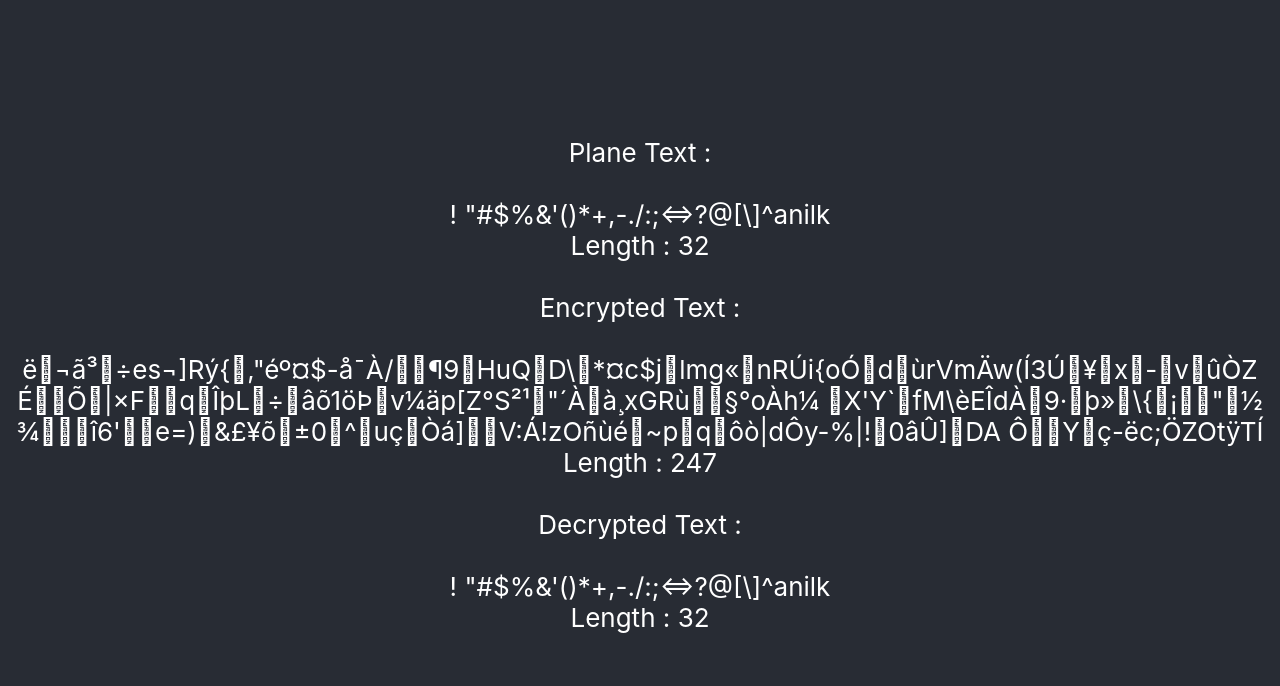
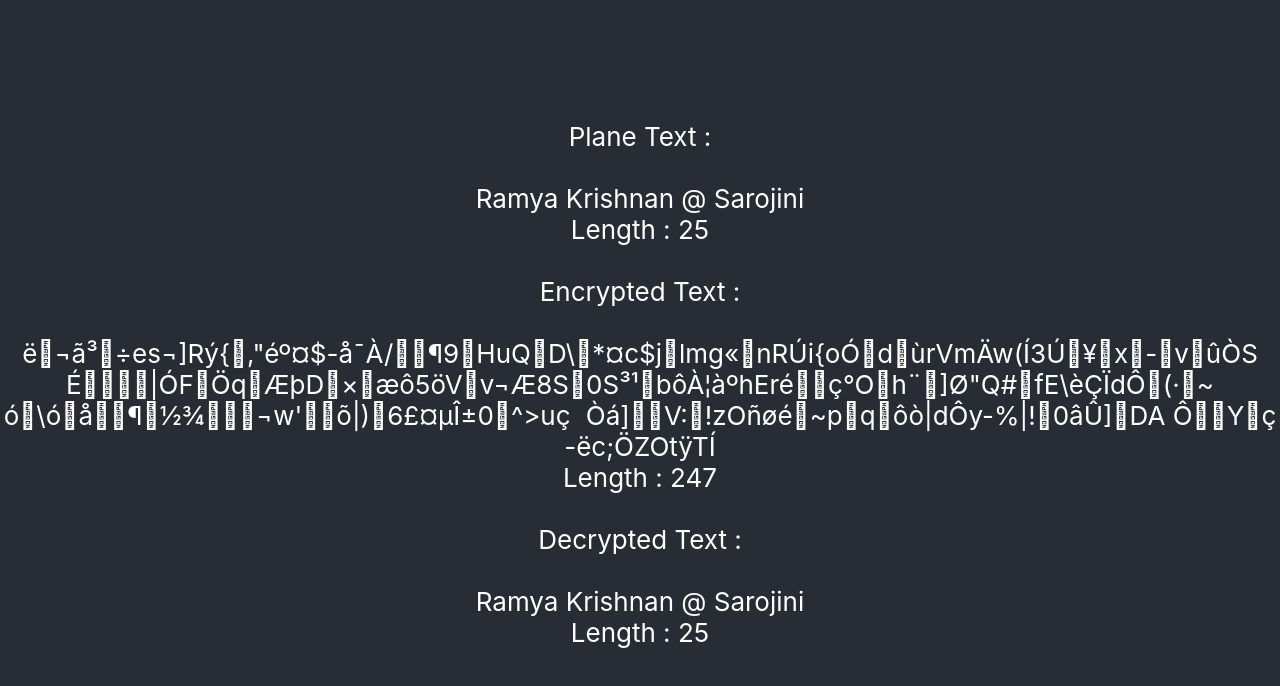
Before and after one commit to anilABCD/amulya-encryption-method, a React (Create React App) app: page / in a window 1280 px wide. Shown: the top 686 px of the page. Built offline with nearby package versions, Linux system fonts and the light colour scheme.

Commit message:
Mother name added

```diff
--- a/src/App.tsx
+++ b/src/App.tsx
@@ -36,7 +36,7 @@ function App() {
   }
 
   useEffect(() => {
-    encrypt("! \"#$%&'()*+,-./:;<=>?@[\\]^anilk");
+    encrypt("Ramya Krishnan @ Sarojini");
     // eslint-disable-next-line react-hooks/exhaustive-deps
   }, []);
 
```
